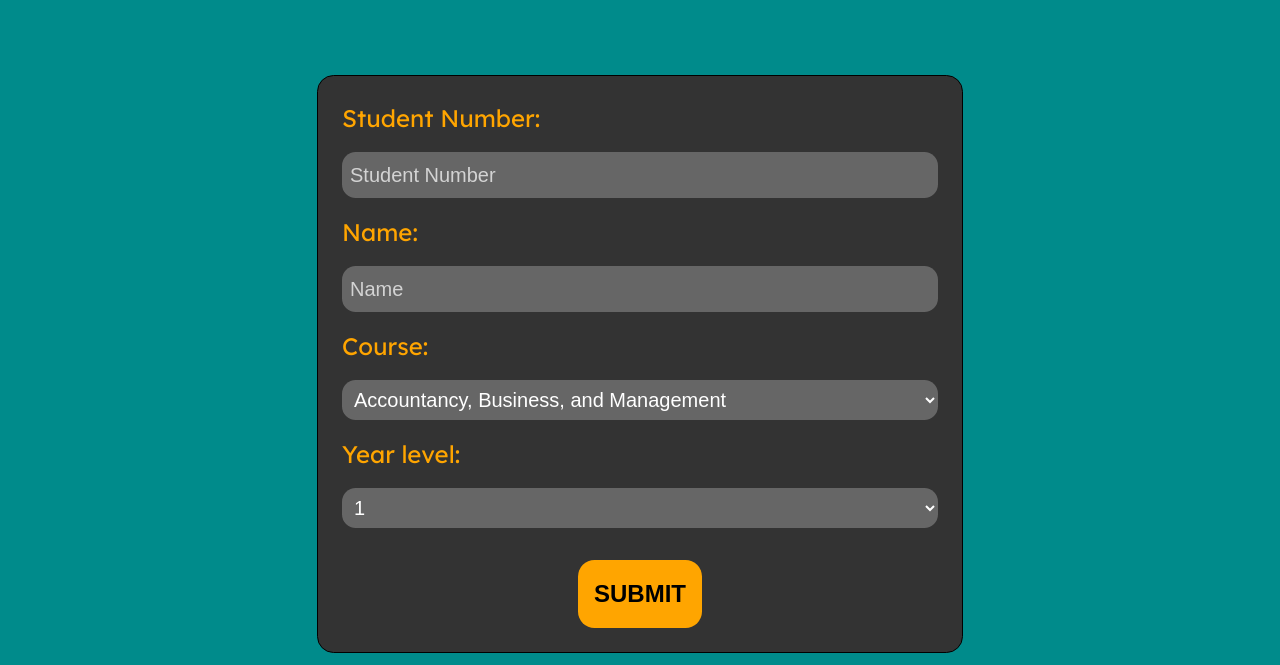
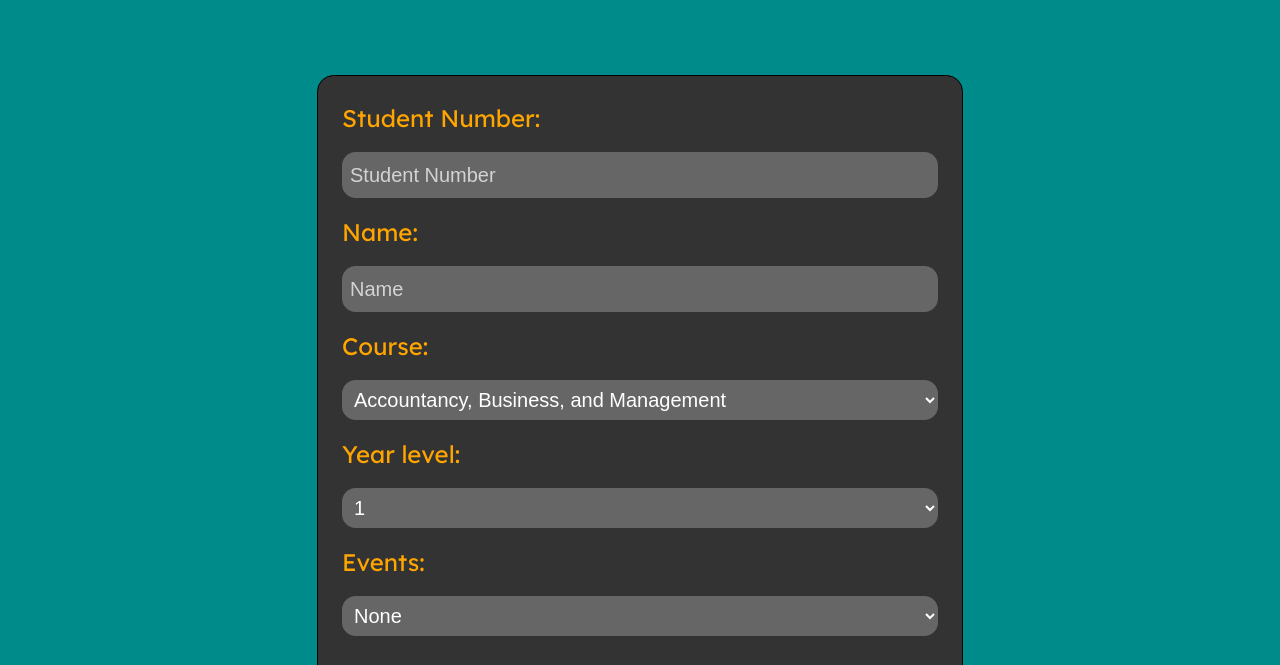
Before and after one commit to KingNoran/Xcite, a plain HTML site: page pages/register.html in a window 1280 px wide. Shown: the part 82-747 px from the top of the page. Drawn offline with nearby package versions, Linux system fonts and the light colour scheme.

Commit message:
Added events for form data

```diff
--- a/pages/register.html
+++ b/pages/register.html
@@ -45,6 +45,7 @@
         </header>
         <div class="body register">
             <form id="xcite-form" action="../db_operations.php" method="POST">
+                <!-- Student Info -->
                 <label for="student-number">Student Number:</label>
                 <input type="number" id="student-number" name="student-number" placeholder="Student Number" oninput="if (this.value.length > this.maxLength) this.value = this.value.slice(0, this.maxLength);" maxlength="11" required>
 
@@ -82,7 +83,22 @@
                     <option value="4">4</option>
                 </select>
 
-                <!-- Specific events undetermined -->
+                <!-- Events -->
+                <label for="event">Events:</label>
+                <select id="event" name="event" required>
+                    <option value="None">None</option>
+                    <option value="ICT Quiz Bee">ICT Quiz Bee</option>
+                    <option value="Call of Duty Mobile Tournament">Call of Duty Mobile Tournament</option>
+                    <option value="Rubiks Cube Tournament">Rubiks Cube Tournament</option>
+                    <option value="NBA 2K24 Tournament">NBA 2K24 Tournament</option>
+                    <option value="Tetris Tournament">Tetris Tournament</option>
+                    <option value="Street Fighter Tournament">Street Fighter Tournament</option>
+                    <option value="8 Ball Pool Tournament">8 Ball Pool Tournament</option>
+                    <option value="Tekken 8 Tournament">Tekken 8 Tournament </option>
+                    <option value="Speed Stacks Tournament">Speed Stacks Tournament</option>
+                    <option value="Mobile Legends: Bang Bang Tournament">Mobile Legends: Bang Bang Tournament</option>
+                    <option value="Mr. and Ms. ICT">Mr. and Ms. ICT</option>
+                </select>
 
                 <button type="submit" name="submit">SUBMIT</button>
             </form>
```
